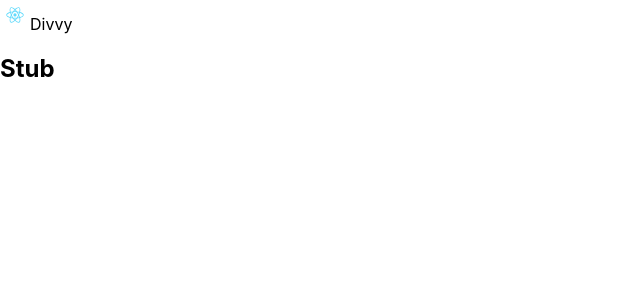
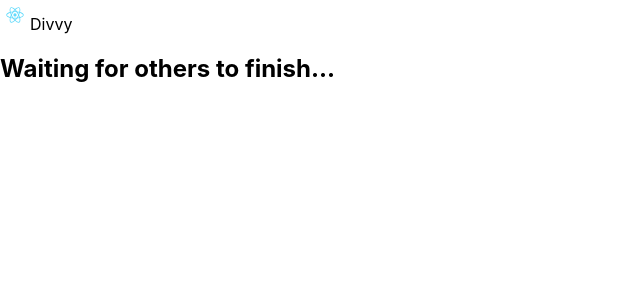
Before and after one commit to Zenmai0822/hci-divvy, a React (Create React App) app in the folder divvy-react/: page /waiting in a window 1280 px wide. Shown: the top 300 px of the page, without its empty margins (0-640 px from the left). Built offline with nearby package versions, Linux system fonts and the light colour scheme.

Commit message:
non host waiting

```diff
--- a/divvy-react/src/App.js
+++ b/divvy-react/src/App.js
@@ -8,6 +8,7 @@ import Index from './screens/index';
 import HostCrop from './screens/hostCrop';
 import Room from './screens/room';
 import Setup from './screens/setup';
+import Waiting from './screens/waiting';
 import Bill from './screens/bill';
 import Ending from './screens/ending';
 import Finish from './screens/finish';
@@ -81,7 +82,7 @@ class AppRouter extends Component {
             <Route path="/room/" render={(props) => <Room {...props} isHost={this.state.isHost} setRoomCode={this.setRoomCode.bind(this)} /> } /> {/* might need to move setRoomCode later */}
             <Route path="/setup/" render={(props) => <Setup {...props} setHost={this.setHost.bind(this)} /> } />
             {/* stubs */}
-            <Route path="/waiting/" component={Stub} />
+            <Route path="/waiting/" component={Waiting} />
             <Route path="/ending/" component={Ending} />
             <Route path="/bill/" component={Bill} />
             <Route path="/finish/" component={Finish} />
--- /dev/null
+++ b/divvy-react/src/screens/waiting.js
@@ -0,0 +1,11 @@
+import React from 'react';
+
+class Waiting extends React.Component {
+  render() {
+    return <div className="waiting">
+        <h2>Waiting for others to finish...</h2>
+      </div>
+  }
+}
+
+export default Waiting;
```
